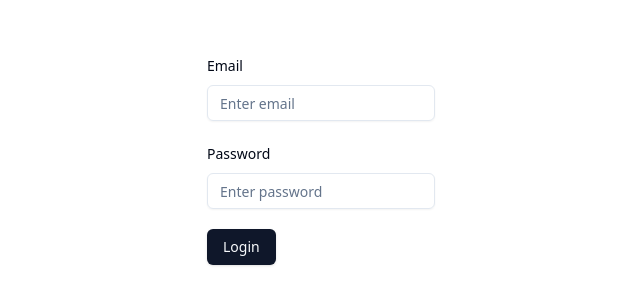
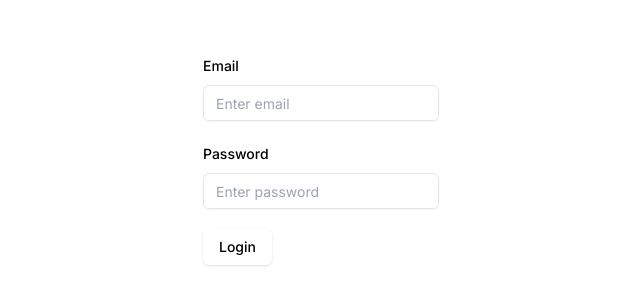
Before and after one commit to HubertKorcala/movie-tracker, a Next.js app: page /signin/credentials in a window 1280 px wide. Shown: the part 241-546 px from the top of the page, without its empty margins (319-959 px from the left). Built offline with nearby package versions, Linux system fonts and the light colour scheme; no server answers.

Commit message:
fix: tailwind classes

```diff
--- a/app/globals.css
+++ b/app/globals.css
@@ -2,75 +2,164 @@
 @tailwind components;
 @tailwind utilities;
 
-@layer base {
-  :root {
-    --background: 0 0% 100%;
-    --foreground: 222.2 84% 4.9%;
+@import url('../styles/theme.css');
 
-    --card: 0 0% 100%;
-    --card-foreground: 222.2 84% 4.9%;
+body {
+  font-family: 'Inter', sans-serif;
+}
 
-    --popover: 0 0% 100%;
-    --popover-foreground: 222.2 84% 4.9%;
-
-    --primary: 222.2 47.4% 11.2%;
-    --primary-foreground: 210 40% 98%;
-
-    --secondary: 210 40% 96.1%;
-    --secondary-foreground: 222.2 47.4% 11.2%;
-
-    --muted: 210 40% 96.1%;
-    --muted-foreground: 215.4 16.3% 46.9%;
-
-    --accent: 210 40% 96.1%;
-    --accent-foreground: 222.2 47.4% 11.2%;
-
-    --destructive: 0 84.2% 60.2%;
-    --destructive-foreground: 210 40% 98%;
-
-    --border: 214.3 31.8% 91.4%;
-    --input: 214.3 31.8% 91.4%;
-    --ring: 222.2 84% 4.9%;
-
-    --radius: 0.5rem;
+@layer utilities {
+  .flex-center {
+    @apply flex justify-center items-center;
   }
 
-  .dark {
-    --background: 222.2 84% 4.9%;
-    --foreground: 210 40% 98%;
+  .flex-between {
+    @apply flex justify-between items-center;
+  }
 
-    --card: 222.2 84% 4.9%;
-    --card-foreground: 210 40% 98%;
+  .flex-start {
+    @apply flex justify-start items-center;
+  }
 
-    --popover: 222.2 84% 4.9%;
-    --popover-foreground: 210 40% 98%;
+  .card-wrapper {
+    @apply bg-light-900 dark:dark-gradient shadow-light-100 dark:shadow-dark-100;
+  }
 
-    --primary: 210 40% 98%;
-    --primary-foreground: 222.2 47.4% 11.2%;
+  .btn {
+    @apply bg-light-800 dark:bg-dark-300 !important;
+  }
 
-    --secondary: 217.2 32.6% 17.5%;
-    --secondary-foreground: 210 40% 98%;
+  .btn-secondary {
+    @apply bg-light-800 dark:bg-dark-400 !important;
+  }
 
-    --muted: 217.2 32.6% 17.5%;
-    --muted-foreground: 215 20.2% 65.1%;
+  .btn-tertiary {
+    @apply bg-light-700 dark:bg-dark-300 !important;
+  }
 
-    --accent: 217.2 32.6% 17.5%;
-    --accent-foreground: 210 40% 98%;
+  .markdown {
+    @apply max-w-full prose dark:prose-p:text-light-700 dark:prose-ol:text-light-700 dark:prose-ul:text-light-500 dark:prose-strong:text-white dark:prose-headings:text-white prose-headings:text-dark-400 prose-h1:text-dark-300 prose-h2:text-dark-300 prose-p:text-dark-500 prose-ul:text-dark-500 prose-ol:text-dark-500;
+  }
 
-    --destructive: 0 62.8% 30.6%;
-    --destructive-foreground: 210 40% 98%;
+  .primary-gradient {
+    background: linear-gradient(129deg, #ff7000 0%, #e2995f 100%);
+  }
 
-    --border: 217.2 32.6% 17.5%;
-    --input: 217.2 32.6% 17.5%;
-    --ring: 212.7 26.8% 83.9%;
+  .dark-gradient {
+    background: linear-gradient(
+      232deg,
+      rgba(23, 28, 35, 0.41) 0%,
+      rgba(19, 22, 28, 0.7) 100%
+    );
+  }
+
+  .tab {
+    @apply min-h-full dark:bg-dark-400 bg-light-800 text-light-500 dark:data-[state=active]:bg-dark-300 data-[state=active]:bg-primary-100 data-[state=active]:text-primary-500 !important;
   }
 }
 
-@layer base {
-  * {
-    @apply border-border;
-  }
-  body {
-    @apply bg-background text-foreground;
-  }
+.no-focus {
+  @apply focus-visible:ring-0 focus-visible:ring-transparent focus-visible:ring-offset-0 !important;
 }
+
+.active-theme {
+  filter: invert(53%) sepia(98%) saturate(3332%) hue-rotate(0deg)
+    brightness(104%) contrast(106%) !important;
+}
+
+.light-gradient {
+  background: linear-gradient(
+    132deg,
+    rgba(247, 249, 255, 0.5) 0%,
+    rgba(229, 237, 255, 0.25) 100%
+  );
+}
+
+.primary-text-gradient {
+  background: linear-gradient(129deg, #ff7000 0%, #e2995f 100%);
+  background-clip: text;
+  -webkit-background-clip: text;
+  -webkit-text-fill-color: transparent;
+}
+
+.custom-scrollbar::-webkit-scrollbar {
+  width: 3px;
+  height: 3px;
+  border-radius: 2px;
+}
+
+.custom-scrollbar::-webkit-scrollbar-track {
+  background: #ffffff;
+}
+
+.custom-scrollbar::-webkit-scrollbar-thumb {
+  background: #888;
+  border-radius: 50px;
+}
+
+.custom-scrollbar::-webkit-scrollbar-thumb:hover {
+  background: #555;
+}
+
+/* Markdown Start */
+.markdown a {
+  color: #1da1f2;
+}
+
+.markdown a,
+code {
+  /* These are technically the same, but use both */
+  overflow-wrap: break-word;
+  word-wrap: break-word;
+
+  -ms-word-break: break-all;
+  /* This is the dangerous one in WebKit, as it breaks things wherever */
+  word-break: break-all;
+  /* Instead use this non-standard one: */
+  word-break: break-word;
+
+  /* Adds a hyphen where the word breaks, if supported (No Blink) */
+  -ms-hyphens: auto;
+  -moz-hyphens: auto;
+  -webkit-hyphens: auto;
+  hyphens: auto;
+
+  padding: 2px;
+  color: #ff7000 !important;
+}
+
+.markdown pre {
+  display: grid;
+  width: 100%;
+}
+
+.markdown pre code {
+  width: 100%;
+  display: block;
+  overflow-x: auto;
+
+  color: inherit !important;
+}
+/* Markdown End */
+
+/* Clerk */
+.cl-internal-b3fm6y {
+  background: linear-gradient(129deg, #ff7000 0%, #e2995f 100%) !important;
+}
+
+.hash-span {
+  margin-top: -140px;
+  padding-bottom: 140px;
+  display: block;
+}
+
+/* Hide scrollbar for Chrome, Safari and Opera */
+.no-scrollbar::-webkit-scrollbar {
+  display: none;
+}
+
+/* Hide scrollbar for IE, Edge and Firefox */
+.no-scrollbar {
+  -ms-overflow-style: none; /* IE and Edge */
+  scrollbar-width: none; /* Firefox */
+}
--- a/app/page.tsx
+++ b/app/page.tsx
@@ -1,3 +1,3 @@
 export default function Home() {
-  return <div className="h1-bold bg-primary-500">Hello World</div>;
+  return <div className="">Hello World</div>;
 }
--- a/tailwind.config.js
+++ /dev/null
@@ -1,76 +0,0 @@
-/** @type {import('tailwindcss').Config} */
-module.exports = {
-  darkMode: ["class"],
-  content: [
-    './pages/**/*.{ts,tsx}',
-    './components/**/*.{ts,tsx}',
-    './app/**/*.{ts,tsx}',
-    './src/**/*.{ts,tsx}',
-	],
-  theme: {
-    container: {
-      center: true,
-      padding: "2rem",
-      screens: {
-        "2xl": "1400px",
-      },
-    },
-    extend: {
-      colors: {
-        border: "hsl(var(--border))",
-        input: "hsl(var(--input))",
-        ring: "hsl(var(--ring))",
-        background: "hsl(var(--background))",
-        foreground: "hsl(var(--foreground))",
-        primary: {
-          DEFAULT: "hsl(var(--primary))",
-          foreground: "hsl(var(--primary-foreground))",
-        },
-        secondary: {
-          DEFAULT: "hsl(var(--secondary))",
-          foreground: "hsl(var(--secondary-foreground))",
-        },
-        destructive: {
-          DEFAULT: "hsl(var(--destructive))",
-          foreground: "hsl(var(--destructive-foreground))",
-        },
-        muted: {
-          DEFAULT: "hsl(var(--muted))",
-          foreground: "hsl(var(--muted-foreground))",
-        },
-        accent: {
-          DEFAULT: "hsl(var(--accent))",
-          foreground: "hsl(var(--accent-foreground))",
-        },
-        popover: {
-          DEFAULT: "hsl(var(--popover))",
-          foreground: "hsl(var(--popover-foreground))",
-        },
-        card: {
-          DEFAULT: "hsl(var(--card))",
-          foreground: "hsl(var(--card-foreground))",
-        },
-      },
-      borderRadius: {
-        lg: "var(--radius)",
-        md: "calc(var(--radius) - 2px)",
-        sm: "calc(var(--radius) - 4px)",
-      },
-      keyframes: {
-        "accordion-down": {
-          from: { height: 0 },
-          to: { height: "var(--radix-accordion-content-height)" },
-        },
-        "accordion-up": {
-          from: { height: "var(--radix-accordion-content-height)" },
-          to: { height: 0 },
-        },
-      },
-      animation: {
-        "accordion-down": "accordion-down 0.2s ease-out",
-        "accordion-up": "accordion-up 0.2s ease-out",
-      },
-    },
-  },
-  plugins: [require("tailwindcss-animate")],
-}
```
Also changed, not shown: components.json, 1 other file (tests, documents, lock files or other folders).
